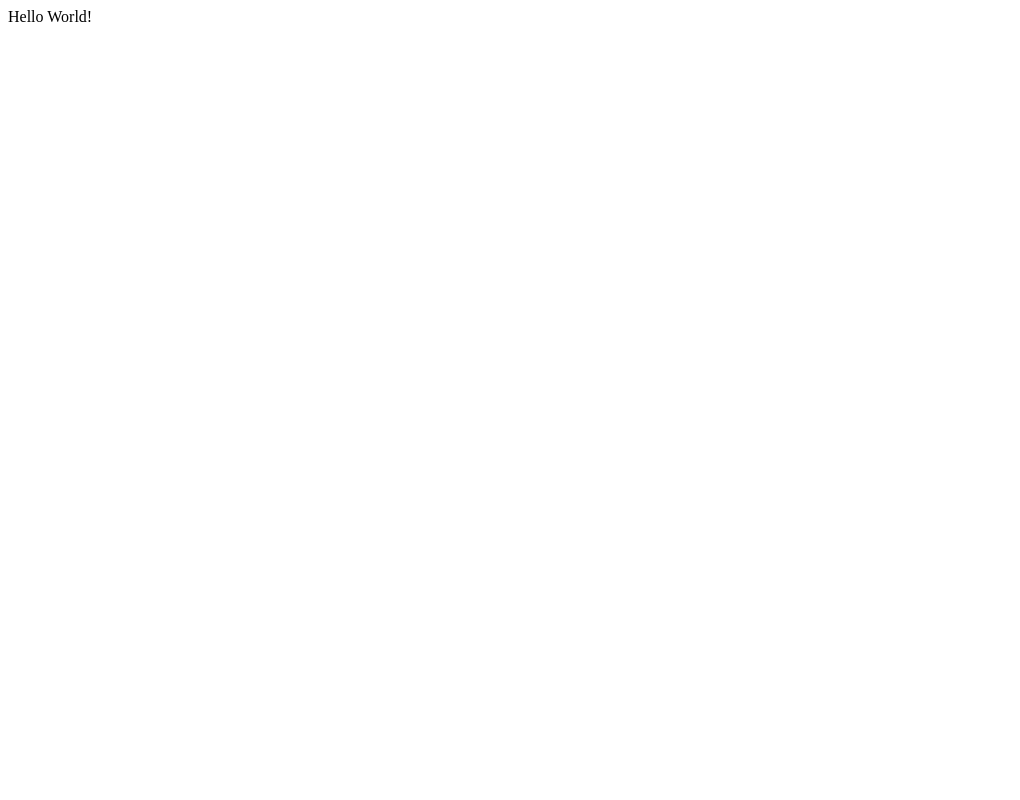
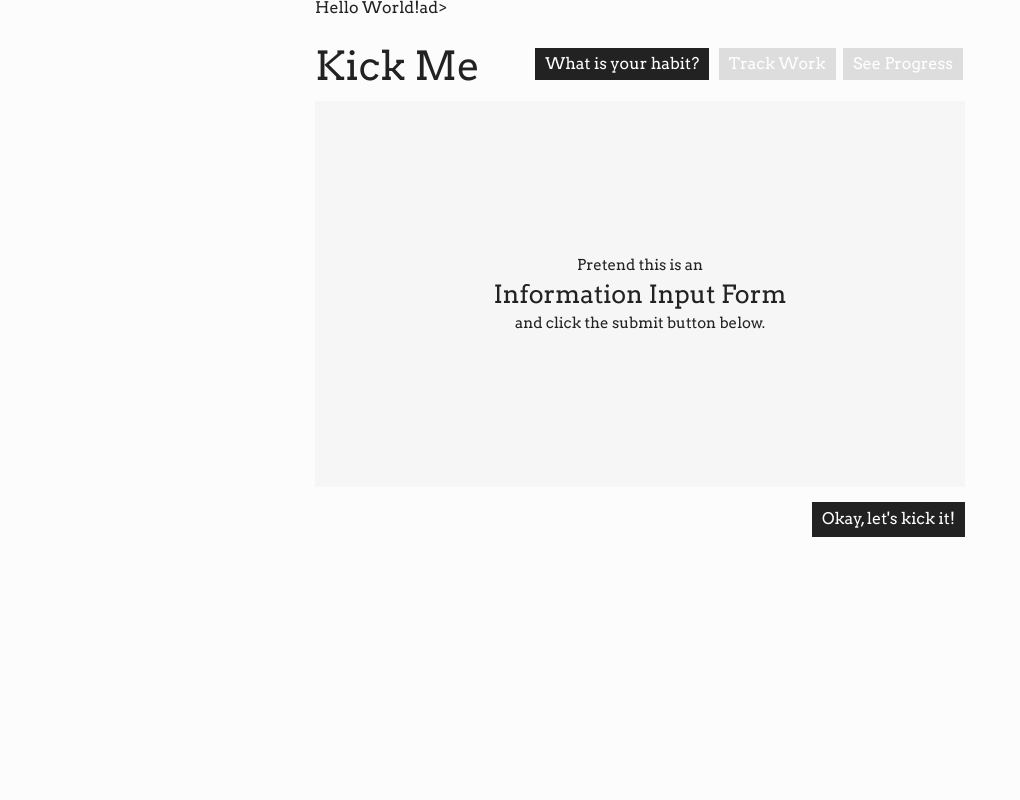
Before and after one commit to rkuykendall/stanford-hci, a PHP site: page / in a window 1280 px wide. Before the commit the part shown is almost empty. Shown: the whole page, without its empty margins (0-1020 px from the left). Run offline with PHP 8.4, Linux system fonts and the light colour scheme.

Commit message:
First page complete. Added .gitignore

```diff
--- a/index.php
+++ b/index.php
@@ -1 +1,147 @@
-<?php print "Hello World!"; ?>
+<?php print "Hello World!"; ?>ad>
+        <meta charset="utf-8">
+        <title>Stanford HCI Prototype</title>
+        <meta name="viewport" content="width=device-width">
+        <link href='http://fonts.googleapis.com/css?family=Arvo:400,700' rel='stylesheet' type='text/css'>
+        <style>
+          /* Meyer CSS Reset
+          =========================
+          http://meyerweb.com/eric/tools/css/reset/
+          v2.0 | 20110126
+          License: none (public domain)
+          */
+
+          html, body, div, span, applet, object, iframe,
+          h1, h2, h3, h4, h5, h6, p, blockquote, pre,
+          a, abbr, acronym, address, big, cite, code,
+          del, dfn, em, img, ins, kbd, q, s, samp,
+          small, strike, strong, sub, sup, tt, var,
+          b, u, i, center,
+          dl, dt, dd, ol, ul, li,
+          fieldset, form, label, legend,
+          table, caption, tbody, tfoot, thead, tr, th, td,
+          article, aside, canvas, details, embed,
+          figure, figcaption, footer, header, hgroup,
+          menu, nav, output, ruby, section, summary,
+          time, mark, audio, video {
+          	margin: 0;
+          	padding: 0;
+          	border: 0;
+          	font-size: 100%;
+          	font: inherit;
+          	vertical-align: baseline;
+          }
+          /* HTML5 display-role reset for older browsers */
+          article, aside, details, figcaption, figure,
+          footer, header, hgroup, menu, nav, section {
+          	display: block;
+          }
+          body {
+          	line-height: 1;
+          }
+          ol, ul {
+          	list-style: none;
+          }
+          blockquote, q {
+          	quotes: none;
+          }
+          blockquote:before, blockquote:after,
+          q:before, q:after {
+          	content: '';
+          	content: none;
+          }
+          table {
+          	border-collapse: collapse;
+          	border-spacing: 0;
+          }
+
+          /* Stylesheet
+          =========================*/
+
+          html {
+            background-color: white;
+            font-family: 'Arvo';
+            background-color: #fcfcfc;
+          }
+          body {
+            width: 650px;
+            margin: 0px auto;
+            padding: 0px;
+            color: #222;
+          }
+          navigation {
+            display: block;
+            padding-top: 30px;
+          }
+          navigation h1 {
+            display: inline-block;
+            font-size: 40px;
+          }
+          navigation ol {
+            display: inline-block;
+            float: right;
+          }
+          navigation ol li {
+            display: inline-block;
+            margin: 0 2px;
+          }
+          navigation ol li.inactive,
+          navigation ol li a {
+            padding: 8px 10px;
+            color: #fff;
+          }
+          navigation ol li a {
+            display: block;
+            background-color: #222;
+            text-decoration: none;
+          }
+          navigation ol li.inactive {
+            background-color: #ddd;
+          }
+
+          ol li {
+            padding: 2px;
+            margin: 2px 1px 0px 1px;
+          }
+
+          p.filler {
+            display: block;
+            background-color: #f6f6f6;
+            font-size: 25px;
+            text-align: center;
+            padding: 150px 50px;
+          }
+          p.filler small {
+            font-size: 15px;
+          }
+          .button {
+            display: inline-block;
+            padding: 8px 10px;
+            color: #fff;
+            background-color: #222;
+            text-decoration: none;
+          }
+          p {
+            margin: 15px 0;
+            line-height: 1.15em;
+          }
+          .buttons {
+            text-align: right;
+          }
+        </style>
+    </head>
+    <body>
+        <navigation>
+          <h1>Kick Me</h1>
+          <ol>
+            <li><a href="#">What is your habit?</a></li>
+            <li class="inactive">Track Work</li>
+            <li class="inactive">See Progress</li>
+          </ol>
+        </navigation>
+        <section>
+          <p class="filler"><small>Pretend this is an</small><br />Information Input Form<br /> <small>and click the submit button below.</small></p>
+          <p class="buttons"><a href="" class="button">Okay, let's kick it!</a></p>
+        </section>
+    </body>
+</html>
```
Also changed, not shown: 1 other file.
